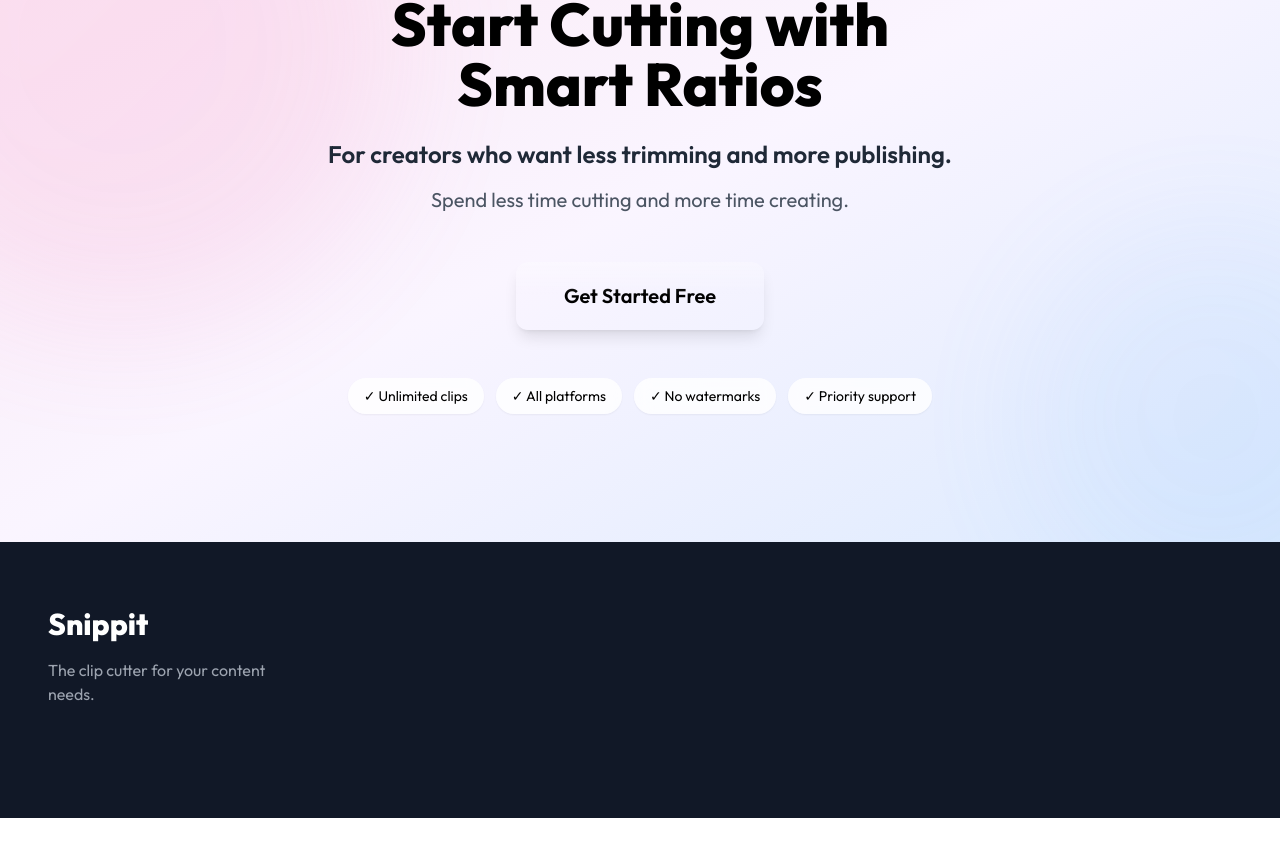
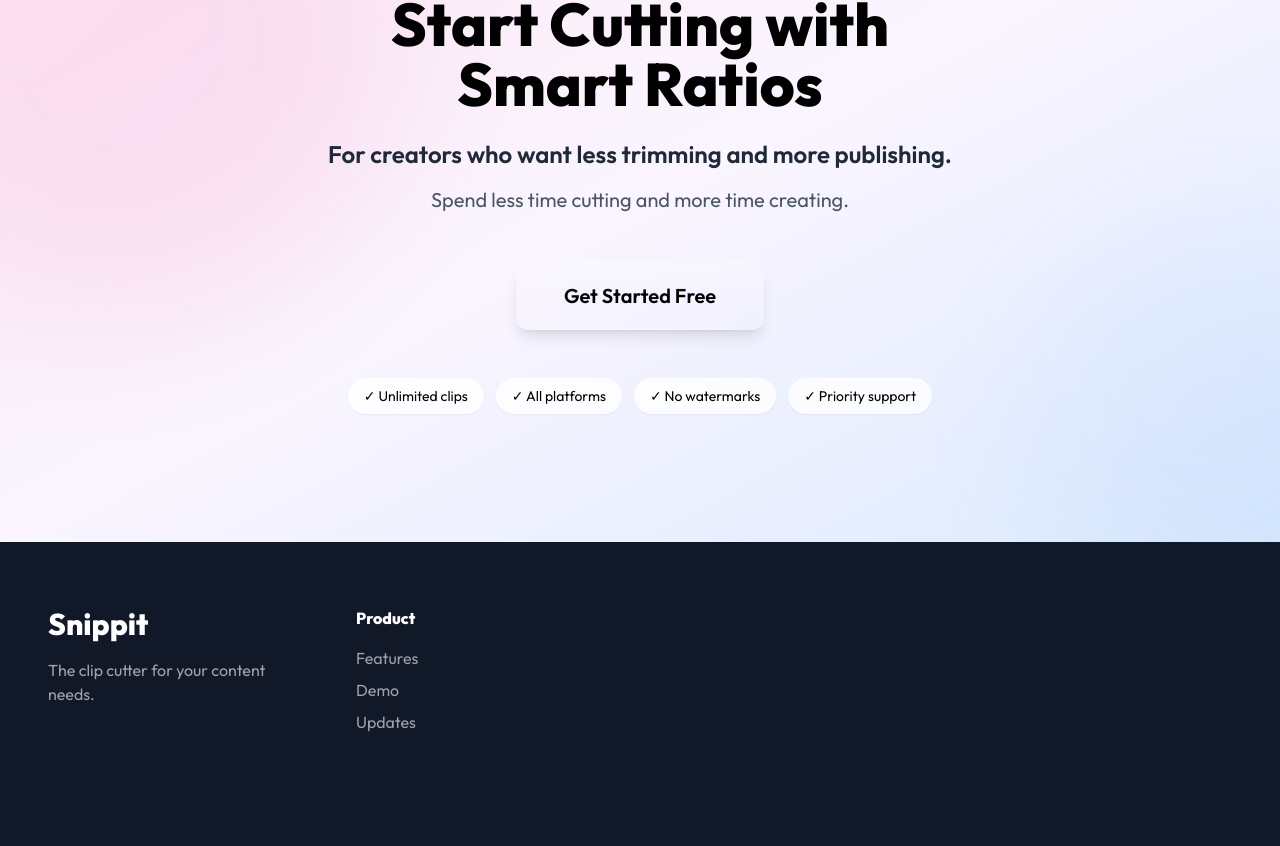
Before and after one commit to ceejt/snippit-landing-page, a React (Create React App) app: page / in a window 1280 px wide. Shown: the part 3157-4003 px from the top of the page. Before the commit the page ends 3975 px from the top, so only its background shows below. Built offline with nearby package versions, Linux system fonts and the light colour scheme; the HTML template or start-up script is replaced by a standard one.

Commit message:
Added page section links.

```diff
--- a/src/components/Footer.jsx
+++ b/src/components/Footer.jsx
@@ -51,6 +51,26 @@ const Footer = () => {
               The clip cutter for your content needs.
             </p>
           </motion.div>
+          <motion.div
+            initial={{ opacity: 0, y: 20 }}
+            whileInView={{ opacity: 1, y: 0 }}
+            viewport={{ once: true }}
+            transition={{ delay: 0.1 }}
+          >
+            <h4 className="font-bold mb-4">Product</h4>
+            <ul className="space-y-2 text-gray-400">
+              {productLinks.map((link, index) => (
+                <li key={index}>
+                  <a
+                    href={link.href}
+                    className="hover:text-white transition-colors"
+                  >
+                    {link.name}
+                  </a>
+                </li>
+              ))}
+            </ul>
+          </motion.div>
         </div>
       </div>
     </footer>
```
